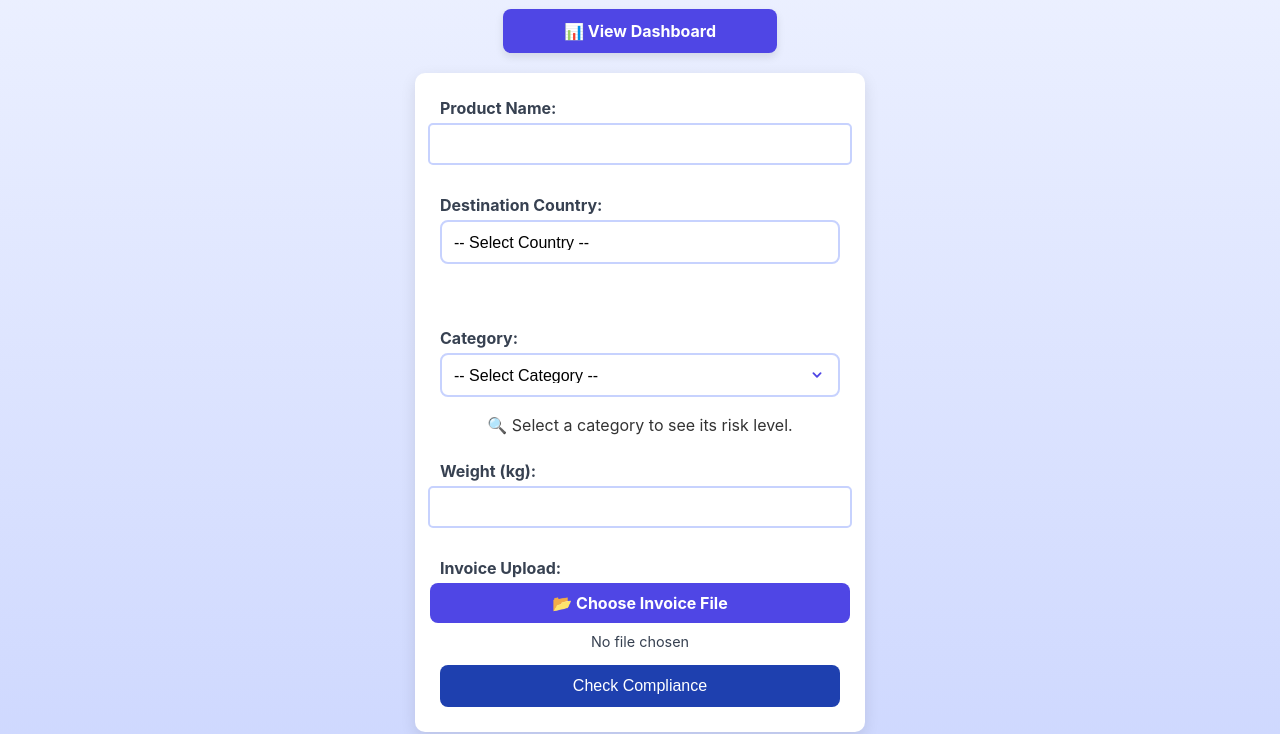
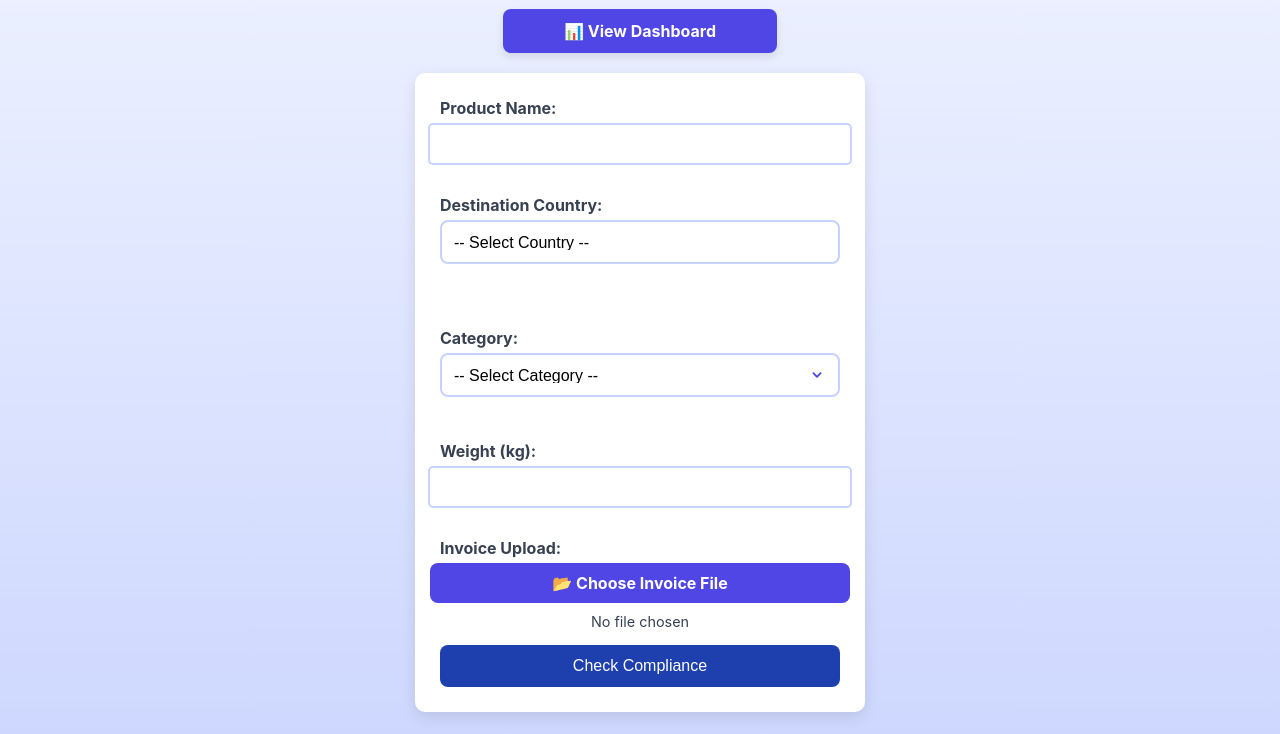
Before and after one commit to HarshKumarSaw/Hackathon-Project, a plain HTML site: page docs/index.html in a window 1280 px wide. Shown: the part 81-815 px from the top of the page. Drawn offline with nearby package versions, Linux system fonts and the light colour scheme; no server answers.

Commit message:
Update index.html

```diff
--- a/docs/index.html
+++ b/docs/index.html
@@ -31,7 +31,7 @@
         <select id="category" required>
             <option value="">-- Select Category --</option>
         </select>
-        <p id="category-risk" class="risk-message">🔍 Select a category to see its risk level.</p>
+        <p id="category-risk" class="risk-message"> </p>
 
         <label>Weight (kg):</label>
         <input type="number" id="weight" required><br>
```
